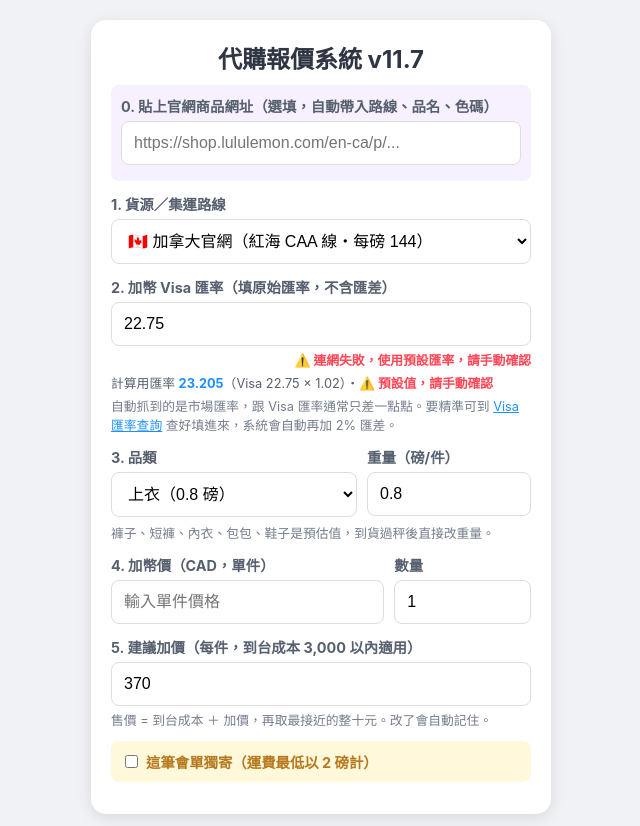
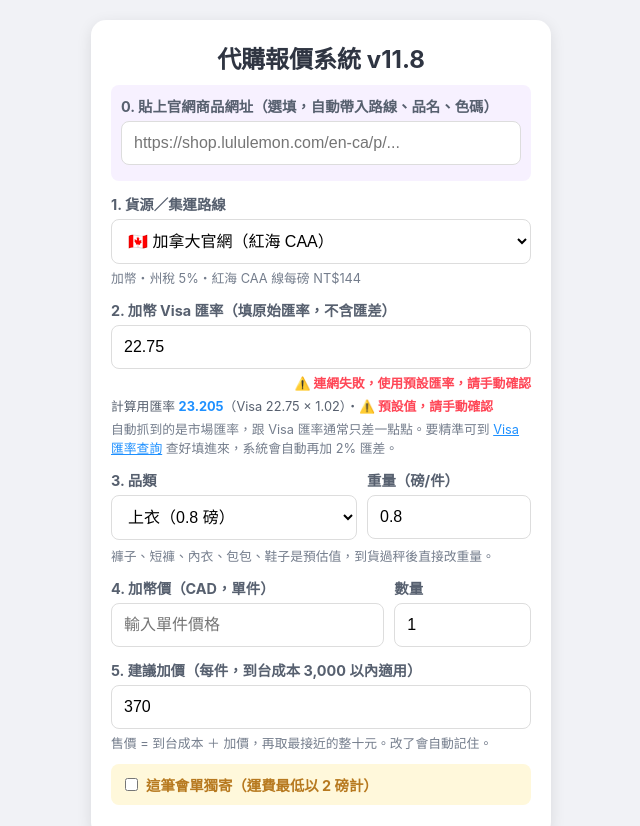
Before and after one commit to elaine6722/lulu_price, a plain HTML site: page index.html in a window 1280 px wide. Shown: the top 826 px of the page, without its empty margins (319-959 px from the left). Drawn offline with Linux system fonts and the light colour scheme; no server answers.

Commit message:
v11.8：手機版路線選單縮短、數字欄位自動開數字鍵盤
Co-Authored-By: Claude Opus 5.5 <noreply@anthropic.com>
Claude-Session: https://claude.ai/code/session_01VLfbwBhnfdFXzsJapzA28w

```diff
--- a/index.html
+++ b/index.html
@@ -3,7 +3,7 @@
 <head>
     <meta charset="UTF-8">
     <meta name="viewport" content="width=device-width, initial-scale=1.0">
-    <title>代購報價與訂單系統 v11.7</title>
+    <title>代購報價與訂單系統 v11.8</title>
     <style>
         :root { --primary: #ff4757; --bg: #f1f2f6; --accent: #2ed573; --profit: #ffa502; --sec: #1e90ff; }
         body { font-family: -apple-system, "PingFang TC", "Microsoft JhengHei", sans-serif; background: var(--bg); display: flex; flex-direction: column; align-items: center; padding: 20px; margin: 0; }
@@ -63,7 +63,7 @@
 
 <!-- 區塊一：報價計算 -->
 <div class="card">
-    <h2>代購報價系統 v11.7</h2>
+    <h2>代購報價系統 v11.8</h2>
 
     <div class="form-group url-box">
         <label>0. 貼上官網商品網址（選填，自動帶入路線、品名、色碼）</label>
@@ -75,27 +75,28 @@
         <label>1. 貨源／集運路線</label>
         <select id="route" onchange="onRouteChange()">
             <optgroup label="紅海集運">
-                <option value="CA" selected>🇨🇦 加拿大官網（紅海 CAA 線・每磅 144）</option>
-                <option value="US">🇺🇸 美國官網（紅海奧勒岡 BOM 倉 BTK 線・每磅 178）</option>
+                <option value="CA" selected>🇨🇦 加拿大官網（紅海 CAA）</option>
+                <option value="US">🇺🇸 美國官網（紅海 BTK）</option>
             </optgroup>
             <optgroup label="日本">
-                <option value="japan_lulu_outlet">🇯🇵 Lulu 日本 Outlet（日幣）</option>
-                <option value="japan_lulu_store">🇯🇵 Lulu 日本門市（日幣）</option>
-                <option value="small_items">🇯🇵 小物／藥妝／生活用品（日幣）</option>
+                <option value="japan_lulu_outlet">🇯🇵 日本 Outlet</option>
+                <option value="japan_lulu_store">🇯🇵 日本門市</option>
+                <option value="small_items">🇯🇵 日本小物／藥妝</option>
             </optgroup>
             <optgroup label="台灣">
-                <option value="linkou">🇹🇼 Lululemon 林口 Outlet（台幣）</option>
+                <option value="linkou">🇹🇼 林口 Outlet</option>
             </optgroup>
             <optgroup label="澳洲 Shipgo 集運">
-                <option value="au_regular">🇦🇺 澳洲 正價商品（澳幣）</option>
-                <option value="au_wmtm">🇦🇺 澳洲 特價／撿寶區（澳幣）</option>
+                <option value="au_regular">🇦🇺 澳洲正價</option>
+                <option value="au_wmtm">🇦🇺 澳洲特價／撿寶</option>
             </optgroup>
         </select>
+        <div class="hint" id="routeInfo"></div>
     </div>
 
     <div class="form-group" id="rateGroup">
         <label id="rateLabel">2. 加幣匯率（預設當日 Visa 匯率，可手動改）</label>
-        <input type="number" id="rate" value="23.2" step="0.001" oninput="onRateManual()">
+        <input type="number" inputmode="decimal" id="rate" value="23.2" step="0.001" oninput="onRateManual()">
         <div id="rateSyncStatus" class="rate-status">正在連網取得今日匯率...</div>
         <div id="effRate" class="rate-box"></div>
         <div class="hint">自動抓到的是市場匯率，跟 Visa 匯率通常只差一點點。要精準可到 <a href="https://www.visa.com.tw/support/consumer/travel-support/exchange-rate-calculator.html" target="_blank" rel="noopener">Visa 匯率查詢</a> 查好填進來，系統會自動再加 2% 匯差。</div>
@@ -118,7 +119,7 @@
             </div>
             <div class="form-group" style="flex: 2;">
                 <label>重量（磅/件）</label>
-                <input type="number" id="weight" value="0.8" step="0.1" min="0" oninput="calculate()">
+                <input type="number" inputmode="decimal" id="weight" value="0.8" step="0.1" min="0" oninput="calculate()">
             </div>
         </div>
         <div class="hint" id="weightHint" style="margin:-6px 0 12px;">褲子、短褲、內衣、包包、鞋子是預估值，到貨過秤後直接改重量。</div>
@@ -143,17 +144,17 @@
     <div class="form-row">
         <div class="form-group" style="flex: 2;">
             <label id="priceLabel">4. 加幣價（CAD，單件）</label>
-            <input type="number" id="inputPrice" placeholder="輸入單件價格" step="0.01" oninput="calculate()">
+            <input type="number" inputmode="decimal" id="inputPrice" placeholder="輸入單件價格" step="0.01" oninput="calculate()">
         </div>
         <div class="form-group" style="flex: 1;">
             <label>數量</label>
-            <input type="number" id="itemQty" value="1" min="1" oninput="calculate()">
+            <input type="number" inputmode="numeric" id="itemQty" value="1" min="1" oninput="calculate()">
         </div>
     </div>
 
     <div class="form-group" id="markupGroup">
         <label>5. 建議加價（每件，到台成本 3,000 以內適用）</label>
-        <input type="number" id="markup" value="370" step="10" oninput="onMarkupChange()">
+        <input type="number" inputmode="decimal" id="markup" value="370" step="10" oninput="onMarkupChange()">
         <div class="hint">售價 = 到台成本 ＋ 加價，再取最接近的整十元。改了會自動記住。</div>
     </div>
 
@@ -180,13 +181,13 @@
 
         <div class="step">
             <span><span class="no">3</span>售價 ✍️</span>
-            <input type="number" id="priceInput" class="editable price" oninput="onPriceManual()">
+            <input type="number" inputmode="decimal" id="priceInput" class="editable price" oninput="onPriceManual()">
         </div>
         <div class="markup-hint" id="markupHint"></div>
 
         <div class="step" style="border-bottom:none;">
             <span><span class="no">4</span>利潤 ✍️</span>
-            <input type="number" id="profitInput" class="editable profit" oninput="onProfitManual()">
+            <input type="number" inputmode="decimal" id="profitInput" class="editable profit" oninput="onProfitManual()">
         </div>
 
         <div id="warnBox"></div>
@@ -219,7 +220,7 @@
         </div>
         <div class="form-group">
             <label>實收代購總價格（全款）</label>
-            <input type="number" id="actualPaidInput">
+            <input type="number" inputmode="decimal" id="actualPaidInput">
         </div>
         <div class="form-row">
             <div class="form-group">
@@ -292,17 +293,17 @@
 // ===== 路線設定 =====
 const ROUTES = {
     // 紅海集運（新公式）
-    CA: { group: 'redsea', currency: 'CAD', name: '加幣', tax: 1.05, perLb: 144 },
-    US: { group: 'redsea', currency: 'USD', name: '美金', tax: 1.00, perLb: 178 },
+    CA: { group: 'redsea', currency: 'CAD', name: '加幣', tax: 1.05, perLb: 144, info: '加幣・州稅 5%・紅海 CAA 線每磅 NT$144' },
+    US: { group: 'redsea', currency: 'USD', name: '美金', tax: 1.00, perLb: 178, info: '美金・免稅・紅海奧勒岡 BOM 倉 BTK 線每磅 NT$178' },
     // 日本（舊公式）
-    japan_lulu_outlet: { group: 'japan', currency: 'JPY', name: '日幣', margin: 1.20, ship: 100, title: '日本 Outlet' },
-    japan_lulu_store:  { group: 'japan', currency: 'JPY', name: '日幣', margin: 1.15, ship: 100, title: '日本門市' },
-    small_items:       { group: 'japan', currency: 'JPY', name: '日幣', margin: 1.20, ship: 80,  minAdd: 120, title: '小物／藥妝' },
+    japan_lulu_outlet: { group: 'japan', currency: 'JPY', name: '日幣', margin: 1.20, ship: 100, title: '日本 Outlet', info: '日幣・成本 × 1.20 ＋ 運費 100' },
+    japan_lulu_store:  { group: 'japan', currency: 'JPY', name: '日幣', margin: 1.15, ship: 100, title: '日本門市', info: '日幣・成本 × 1.15 ＋ 運費 100' },
+    small_items:       { group: 'japan', currency: 'JPY', name: '日幣', margin: 1.20, ship: 80,  minAdd: 120, title: '小物／藥妝', info: '日幣・成本 × 1.20 ＋ 運費 80，至少加 120' },
     // 台灣（舊公式）
-    linkou: { group: 'tw', currency: 'TWD', name: '台幣' },
+    linkou: { group: 'tw', currency: 'TWD', name: '台幣', info: '台幣・成本 × 1.12，至少加 150' },
     // 澳洲 Shipgo（舊公式）
-    au_regular: { group: 'au', currency: 'AUD', name: '澳幣', mult: 27.37, title: '澳洲正價' },
-    au_wmtm:    { group: 'au', currency: 'AUD', name: '澳幣', mult: 36.53, title: '澳洲特價' }
+    au_regular: { group: 'au', currency: 'AUD', name: '澳幣', mult: 27.37, title: '澳洲正價', info: '澳幣・Shipgo 集運・澳幣價 × 27.37' },
+    au_wmtm:    { group: 'au', currency: 'AUD', name: '澳幣', mult: 36.53, title: '澳洲特價', info: '澳幣・Shipgo 集運・澳幣價 × 36.53' }
 };
 const CARD_FEE = 1.015;      // 刷卡手續費 1.5%
 const MIN_WAYBILL_LB = 2;    // 紅海加拿大／美國每張運單最低 2 磅
@@ -365,6 +366,7 @@ function onRouteChange() {
     show('ausBoxGroup', g === 'au');
     show('notesCard', g === 'redsea');
 
+    $('routeInfo').innerText = r.info;
     $('rateLabel').innerText = '2. ' + r.name + ' Visa 匯率（填原始匯率，不含匯差）';
     if (g === 'redsea') {
         $('priceLabel').innerText = '4. ' + r.name + '價（' + r.currency + '，單件）';
```
